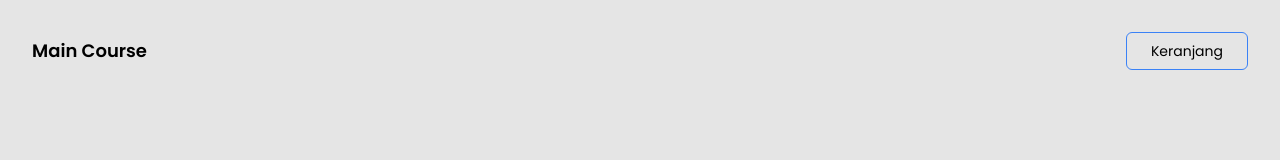
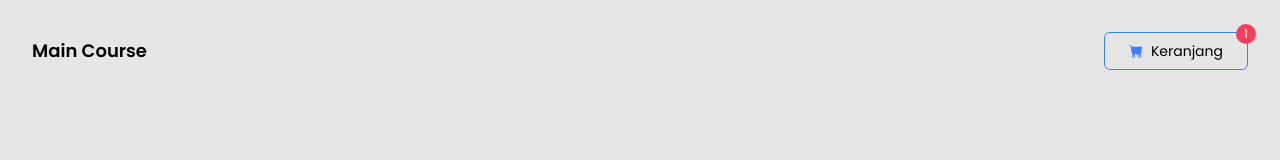
Before and after one commit to nzrmm/main-course, a React (Vite) app: page / in a window 1280 px wide. Shown: the top 160 px of the page. Built offline with nearby package versions, Linux system fonts and the light colour scheme.

Commit message:
feat: create count counter cart

```diff
--- a/package.json
+++ b/package.json
@@ -14,6 +14,7 @@
     "clsx": "^2.0.0",
     "react": "^18.2.0",
     "react-dom": "^18.2.0",
+    "react-icons": "^4.11.0",
     "tailwind-merge": "^1.14.0"
   },
   "devDependencies": {
--- a/src/App.tsx
+++ b/src/App.tsx
@@ -1,3 +1,5 @@
+import { BsFillCartFill } from "react-icons/bs";
+
 import { Button } from "@/components";
 import { cn } from "@/utils/style";
 
@@ -6,14 +8,26 @@ const App = () => {
     <div className={"min-h-screen bg-neutral-200 p-8"}>
       <div className={cn("flex justify-between items-center")}>
         <p className={cn("text-lg font-semibold")}>Main Course</p>
+        <div className={cn("relative")}>
           <Button
             id={`cart-button`}
             size="sm"
             variant="outline"
             className={cn("flex items-center gap-2")}
           >
+            <BsFillCartFill color={"#3b82f6"} />
             Keranjang
           </Button>
+
+          <div
+            className={cn(
+              "flex items-center justify-center absolute -top-2 -right-2",
+              "w-5 h-5 text-xs bg-rose-500 text-white rounded-full"
+            )}
+          >
+            1
+          </div>
+        </div>
       </div>
     </div>
   );
```
Also changed, not shown: 1 other file (tests, documents, lock files or other folders). Lines whose indentation alone changed are shown as unchanged.
